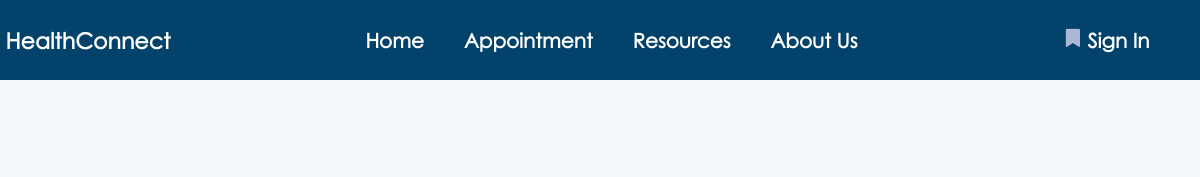
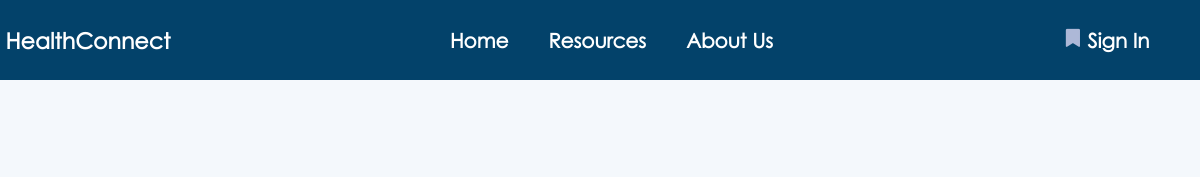
Before and after one commit to rddelarosa/HealthConnect, a plain HTML site: page AboutUs.html in a window 1280 px wide. Shown: the top 177 px of the page, 80-1280 px from the left. Drawn offline with nearby package versions, Linux system fonts and the light colour scheme; a script that the page names is missing.

Commit message:
Update AboutUs.html

```diff
--- a/AboutUs.html
+++ b/AboutUs.html
@@ -32,9 +32,6 @@
   <ul class="navbar">
     <li>
       <a class="active" href="index.html">Home</a>
-    </li>
-    <li>
-      <a class="active" href="Appoint.html">Appointment</a>
     </li>
     <li>
       <a class="active" href="Health_FAQ.html">Resources</a>
```
